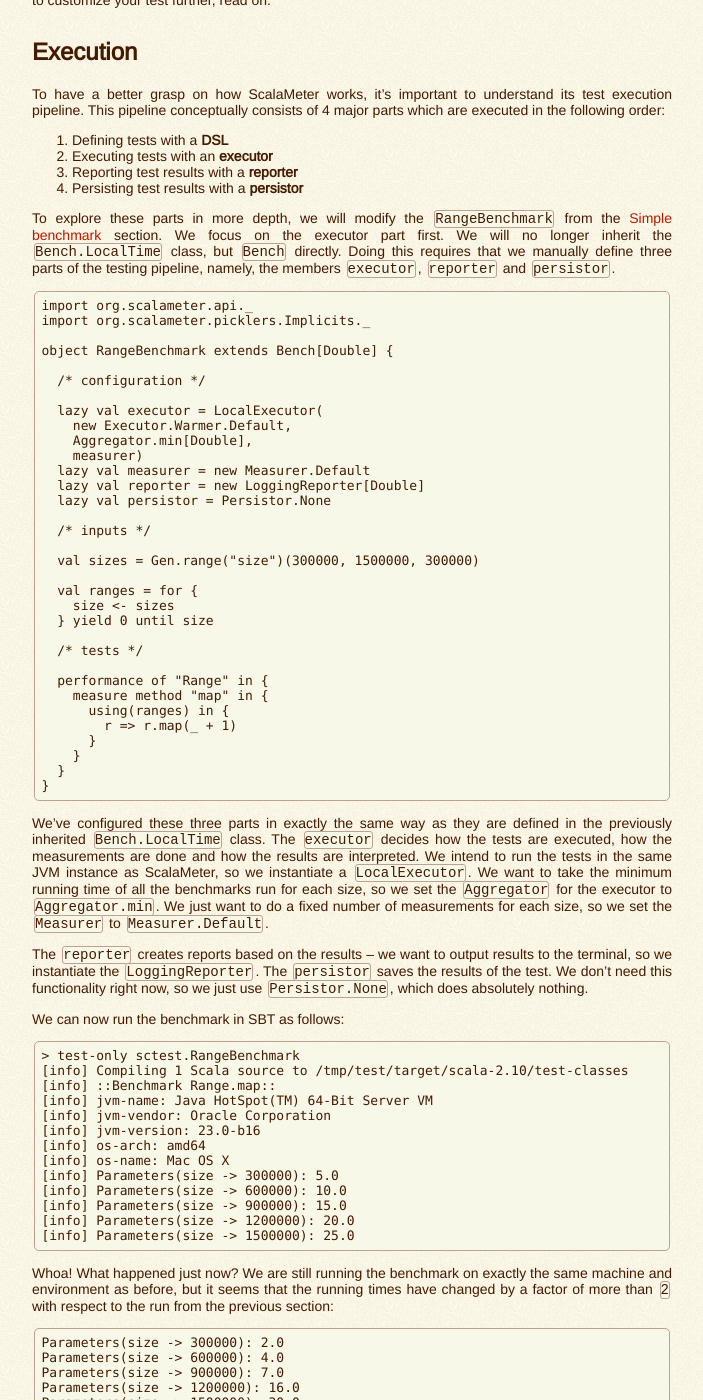
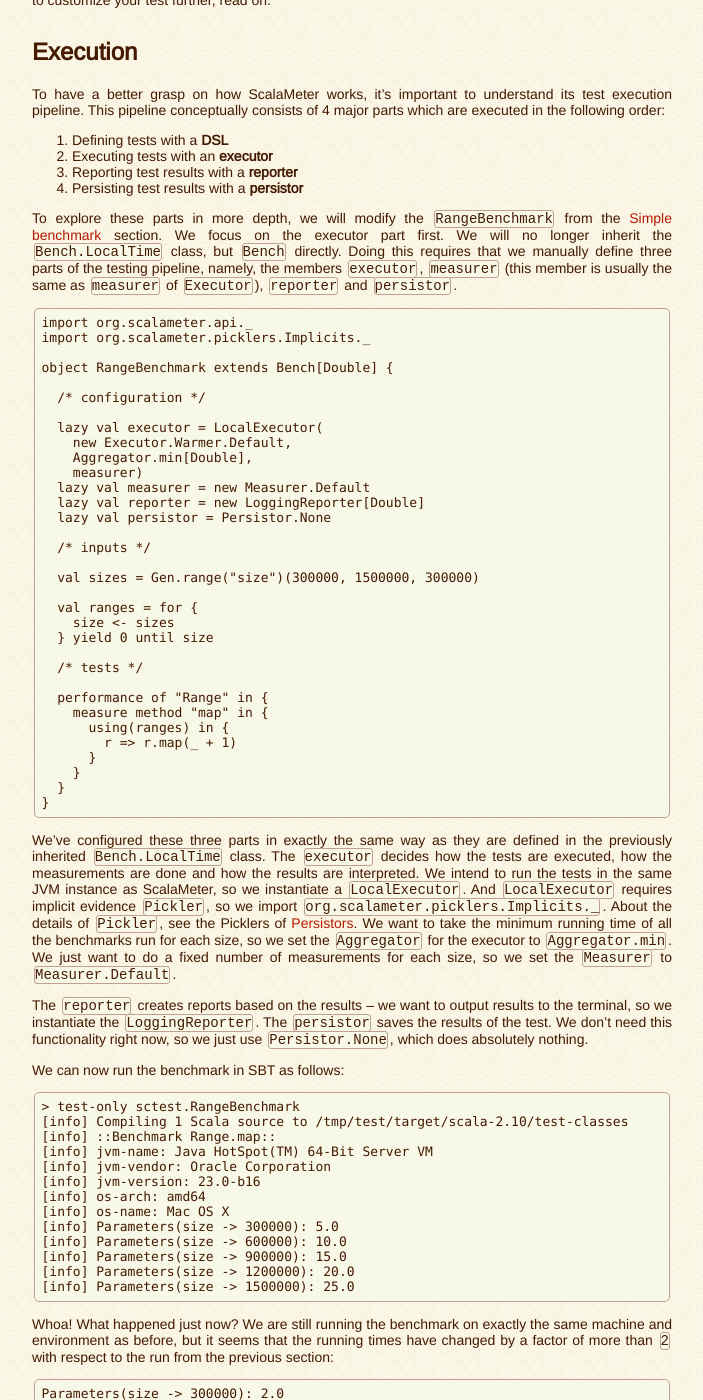
Before and after one commit to scalameter/scalameter.github.com, a Jekyll site: the page built from home/gettingstarted/0.7/configuration.md, in a window 1280 px wide and 1400 px high, scrolled down 600 px. Shown: the whole window, without its empty margins (138-841 px from the left). Built offline with Jekyll 4.4.1, drawn with Linux system fonts in a browser that asks for light colours.

Commit message:
Fix description in Execution paragraph of configuration.md

```diff
--- a/home/gettingstarted/0.7/configuration.md
+++ b/home/gettingstarted/0.7/configuration.md
@@ -67,7 +67,7 @@ We focus on the executor part first.
 We will no longer inherit the `Bench.LocalTime` class,
 but `Bench` directly.
 Doing this requires that we manually define three parts of the testing pipeline,
-namely, the members `executor`, `reporter` and `persistor`.
+namely, the members `executor`, `measurer` (this member is usually the same as `measurer` of `Executor`), `reporter` and `persistor`.
 
     import org.scalameter.api._
     import org.scalameter.picklers.Implicits._
@@ -110,7 +110,7 @@ The `executor` decides how the tests are executed,
 how the measurements are done and how the results
 are interpreted.
 We intend to run the tests in the same JVM instance as ScalaMeter,
-so we instantiate a `LocalExecutor`.
+so we instantiate a `LocalExecutor`. And `LocalExecutor` requires implicit evidence `Pickler`, so we import `org.scalameter.picklers.Implicits._`. About the details of `Pickler`, see the Picklers of <a href="/home/gettingstarted/0.7/persistors">Persistors</a>.
 We want to take the minimum running time of all the benchmarks run for each size,
 so we set the
 `Aggregator` for the executor to `Aggregator.min`.
```
